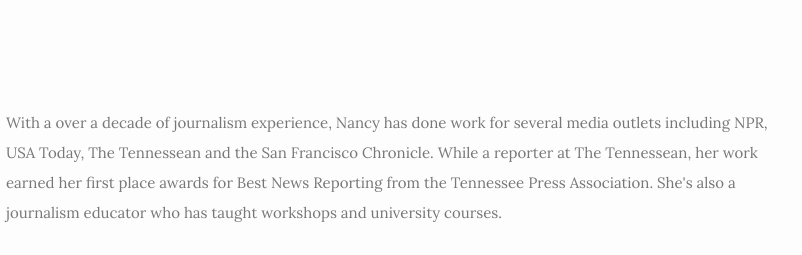
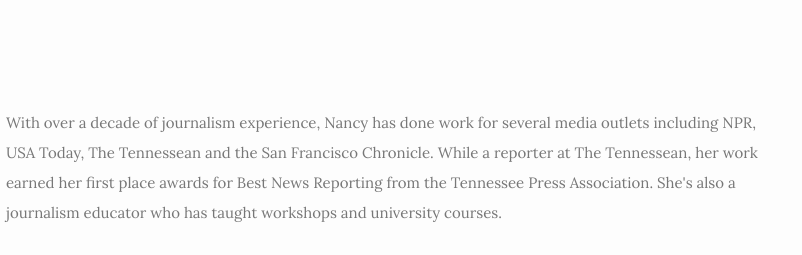
Before and after one commit to ohbeatrice/nancyldeville, a plain HTML site: page index.html in a window 1280 px wide. Shown: the part 803-1058 px from the top of the page, 432-1234 px from the left. Drawn offline with nearby package versions, Linux system fonts and the light colour scheme.

Commit message:
Index Update
Removed "a" from first sentence.

```diff
--- a/index.html
+++ b/index.html
@@ -108,7 +108,7 @@
                     </div>
                     <div class="col-md-9 col-right sec-pad">
                         <div class="about-content">
-                            <p>With a over a decade of journalism experience, Nancy has done work for several media outlets including NPR, USA Today, The Tennessean and the San Francisco Chronicle. While a reporter at The Tennessean, her work earned her first place awards for Best News Reporting from the Tennessee Press Association. She's also a journalism educator who has taught workshops and university courses.</p>
+                            <p>With over a decade of journalism experience, Nancy has done work for several media outlets including NPR, USA Today, The Tennessean and the San Francisco Chronicle. While a reporter at The Tennessean, her work earned her first place awards for Best News Reporting from the Tennessee Press Association. She's also a journalism educator who has taught workshops and university courses.</p>
                             <p>The Bay Area native studied history at Fisk University in Nashville. Nancy received her Master of Journalism degree from the University of California, Berkeley. Nancy is currently a producer at Youth Radio.</p>
                         </div>
                     </div>
```
